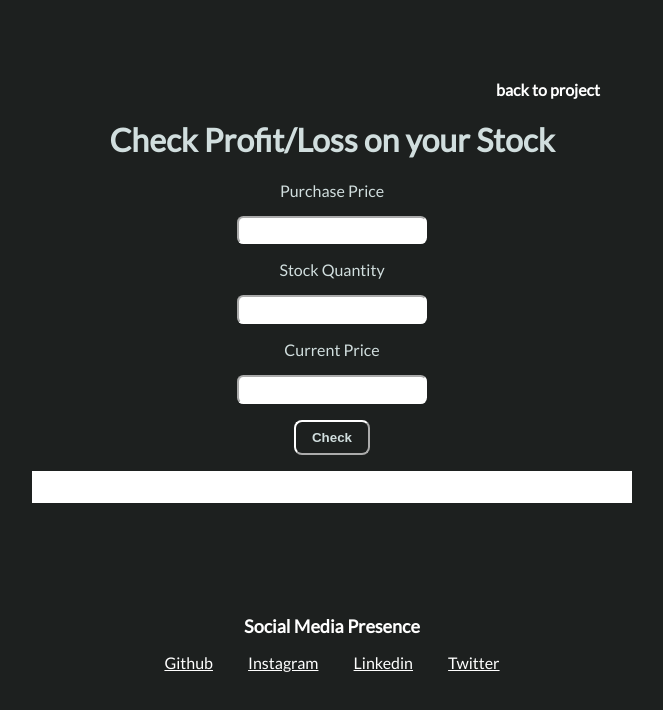
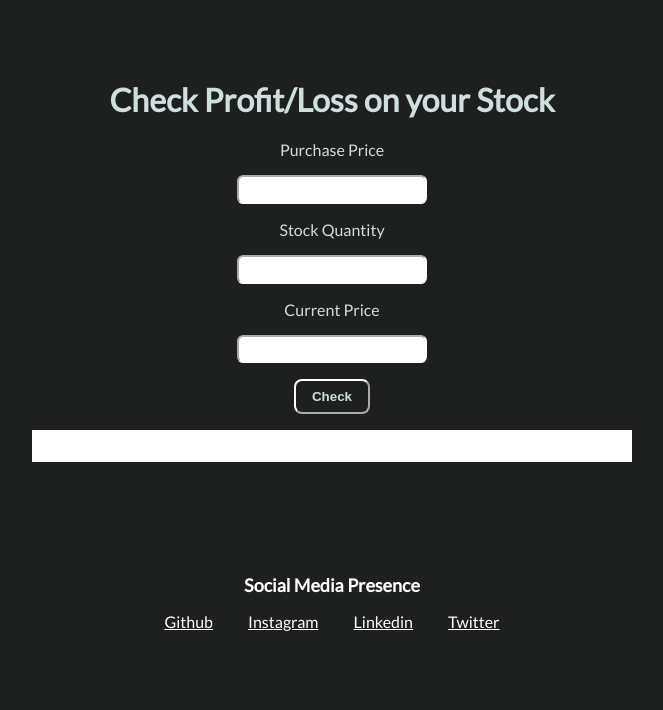
Before and after one commit to kumarsaket601/neogcamp-project5-stockpricegain, a plain HTML site: page index.html in a window 1280 px wide. Shown: the whole page, without its empty margins (308-971 px from the left). Drawn offline with Linux system fonts and the light colour scheme.

Commit message:
update style css

```diff
--- a/index.html
+++ b/index.html
@@ -9,9 +9,7 @@
 </head>
 <body>
     <div class="container">
-        <nav class="navigation">
-            <a href="https://saketkum.netlify.app/projects.html">back to project</a>
-        </nav>
+
         <h1>Check Profit/Loss on your Stock</h1>
 
         <label for="purchase-price">Purchase Price</label>
@@ -30,7 +28,7 @@
 
     <footer class="footer">
 
-        <div class="footer-header container container-center">Social Media Presence</div>
+        <div class="footer-header container ">Social Media Presence</div>
 
         <ul class="social-links list-non-bullet">
             <li class="list-item-inline"> <a class="link" href="https://github.com/kumarsaket601">Github</a> </li>
--- a/style.css
+++ b/style.css
@@ -11,16 +11,7 @@ body{
     color: var(--secondary-color);
     margin: 5rem auto;
 }
-.navigation {
-    text-align: right;
-    margin-right: 2rem;
 
-}
-.navigation a{
-    color: white;
-    font-weight: bold;
-    text-decoration: none;
-}
 .container{
 
     margin:auto;
```
